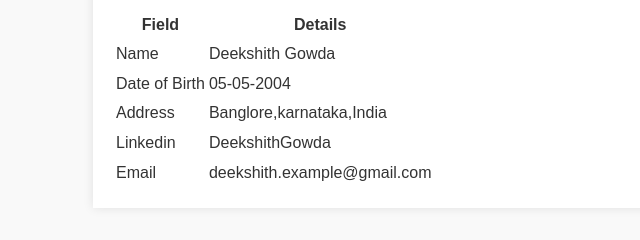
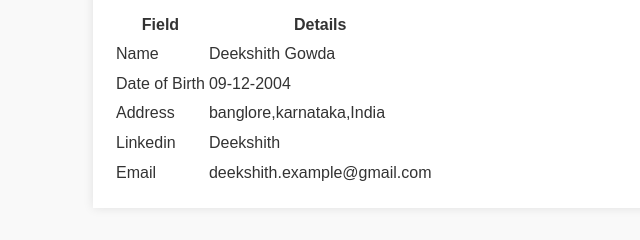
Before and after one commit to Deekshith06452/resume_website1, a plain HTML site: page bio.html in a window 1280 px wide. Shown: the part 171-411 px from the top of the page, 127-767 px from the left. Drawn offline with Linux system fonts and the light colour scheme.

Commit message:
Update bio.html

```diff
--- a/bio.html
+++ b/bio.html
@@ -27,15 +27,15 @@
             </tr>
             <tr>
                 <td>Date of Birth</td>
-                <td>05-05-2004</td>
+                <td>09-12-2004</td>
             </tr>
             <tr>
                 <td>Address</td>
-                <td>Banglore,karnataka,India</td>
+                <td>banglore,karnataka,India</td>
             </tr>
             <tr>
                 <td>Linkedin</td>
-                <td>DeekshithGowda</td>
+                <td>Deekshith</td>
             </tr>
             <tr>
                 <td>Email</td>
```
